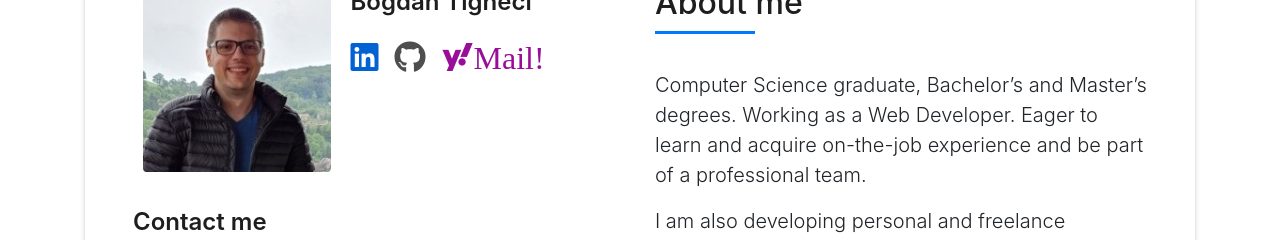
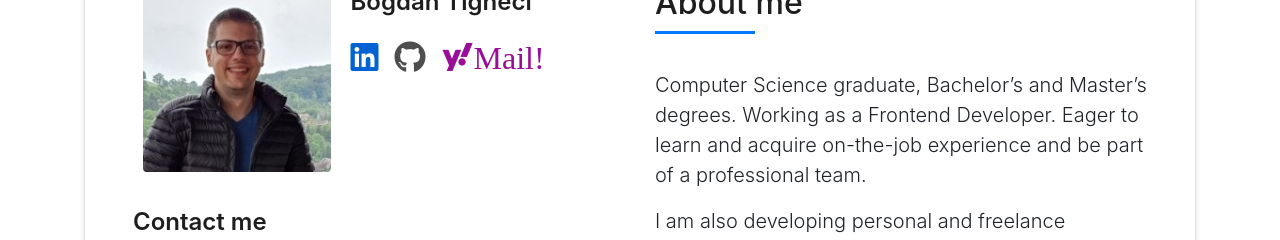
Before and after one commit to bogdantigheci/portfolio, a React (Create React App) app: page / in a window 1280 px wide. Shown: the part 304-544 px from the top of the page. Built offline with nearby package versions, Linux system fonts and the light colour scheme.

Commit message:
changed to fe dev

```diff
--- a/src/components/Content/About.js
+++ b/src/components/Content/About.js
@@ -210,8 +210,8 @@ const About = () => {
                     </div>
                     <p className="lead">
                       Computer Science graduate, Bachelor’s and Master’s
-                      degrees. Working as a Web Developer. Eager to learn and
-                      acquire on-the-job experience and be part of a
+                      degrees. Working as a Frontend Developer. Eager to learn
+                      and acquire on-the-job experience and be part of a
                       professional team.
                     </p>
                     <p className="lead">
```
